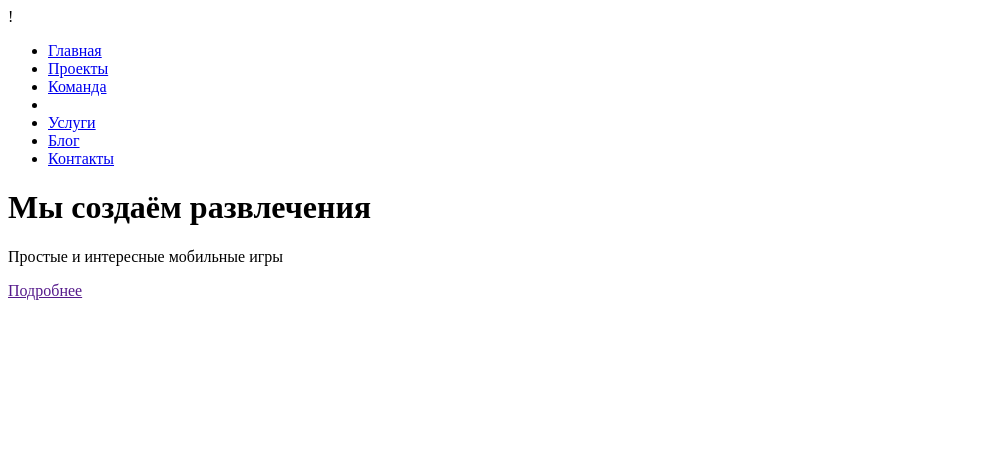
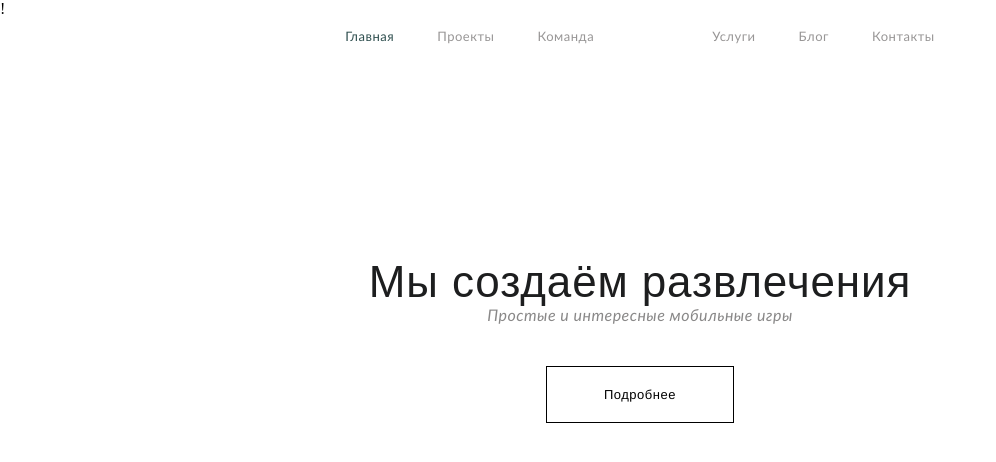
Before and after one commit to DrewProg/my-practice-website, a plain HTML site: page index.html in a window 1280 px wide. Shown: the whole page, without its empty margins (0-996 px from the left). Drawn offline with Linux system fonts and the light colour scheme.

Commit message:
add style

```diff
--- a/index.html
+++ b/index.html
@@ -10,7 +10,7 @@
         <title>Web Practice</title>
         <meta name="description" content="">
         <meta name="viewport" content="width=device-width, initial-scale=1">
-        <link rel="stylesheet" href="">
+        <link rel="stylesheet" href="./style.css">
     </head>
     <body>
         <!--[if lt IE 7]>
--- a/style.css
+++ b/style.css
@@ -0,0 +1,92 @@
+* {
+    box-sizing: border-box;
+}
+
+body {
+    padding: 0;
+    margin: 0;
+}
+
+.container {
+    width: 1200px;
+    padding: 0 15px;
+    margin: 0 auto;
+}
+
+.header {
+
+}
+
+.header__content {
+    text-align: center;
+}
+
+.header__text {
+    font-family:'Gill Sans', 'Gill Sans MT', Calibri, 'Trebuchet MS';
+    font-size: 16px;
+    line-height: 17px;
+    font-weight: 300;
+    font-style: italic;
+    letter-spacing: 0.03em;
+    color: #898888;
+    margin: 0 auto 43px;
+}
+
+.header__button {
+    font-family: 'Franklin Gothic Medium', 'Arial Narrow', Arial, sans-serif;
+    font-size: 13px;
+    line-height: 17px;
+    font-weight: 400;
+    letter-spacing: 0.04em;
+    color:black;
+    text-decoration: none;
+    width: 188px;
+    height: 57px;
+    border: 1px solid #000;
+    display: flex;
+    justify-content: center;
+    align-items: center;
+    margin: 0 auto 206px;
+}
+
+.menu {
+    margin: 0;
+    padding: 0;
+    list-style: none;
+    display: flex;
+    justify-content: center;
+    align-items: center;
+}
+
+.menu__item a{
+    font-family: 'Gill Sans', 'Gill Sans MT', Calibri, 'Trebuchet MS', sans-serif;
+    font-size: 13px;
+    line-height: 17px;
+    font-weight: 400;
+    letter-spacing: 0.04em;
+    color: #989696;
+    text-decoration: none;
+    margin-right: 43px;
+}
+
+.menu__item:last-child a {
+    margin-right: 0;
+}
+
+.active a {
+    color: darkslategrey;
+}
+
+.logo {
+    margin: 16px;
+}
+
+.header__title {
+    font-family: Arial, Helvetica, sans-serif;
+    font-size: 44px;
+    line-height: 41px;
+    font-weight: 400;
+    letter-spacing: 0.02em;
+    color: #1d1e1f;
+    margin: 207px auto 4px;
+}
```
